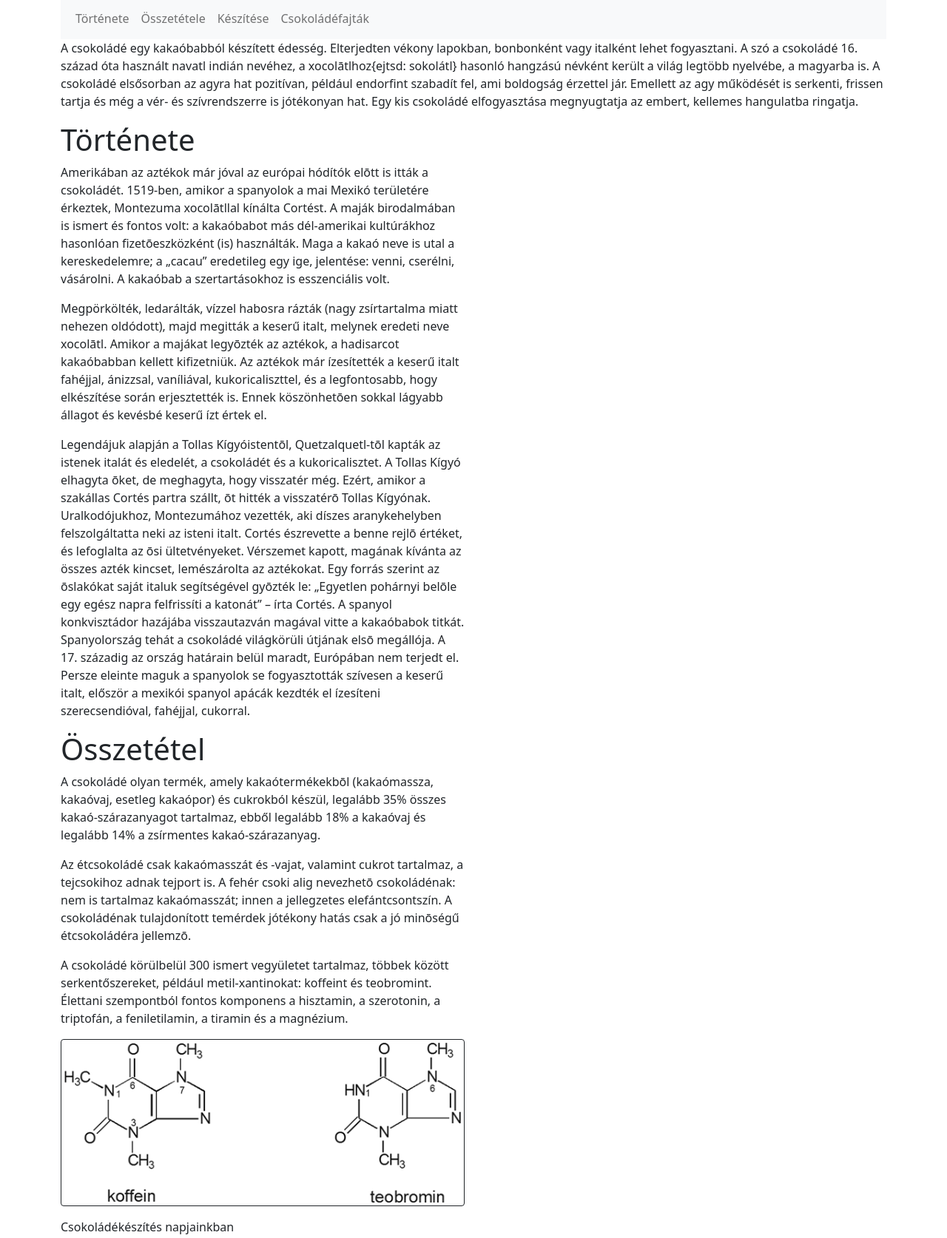
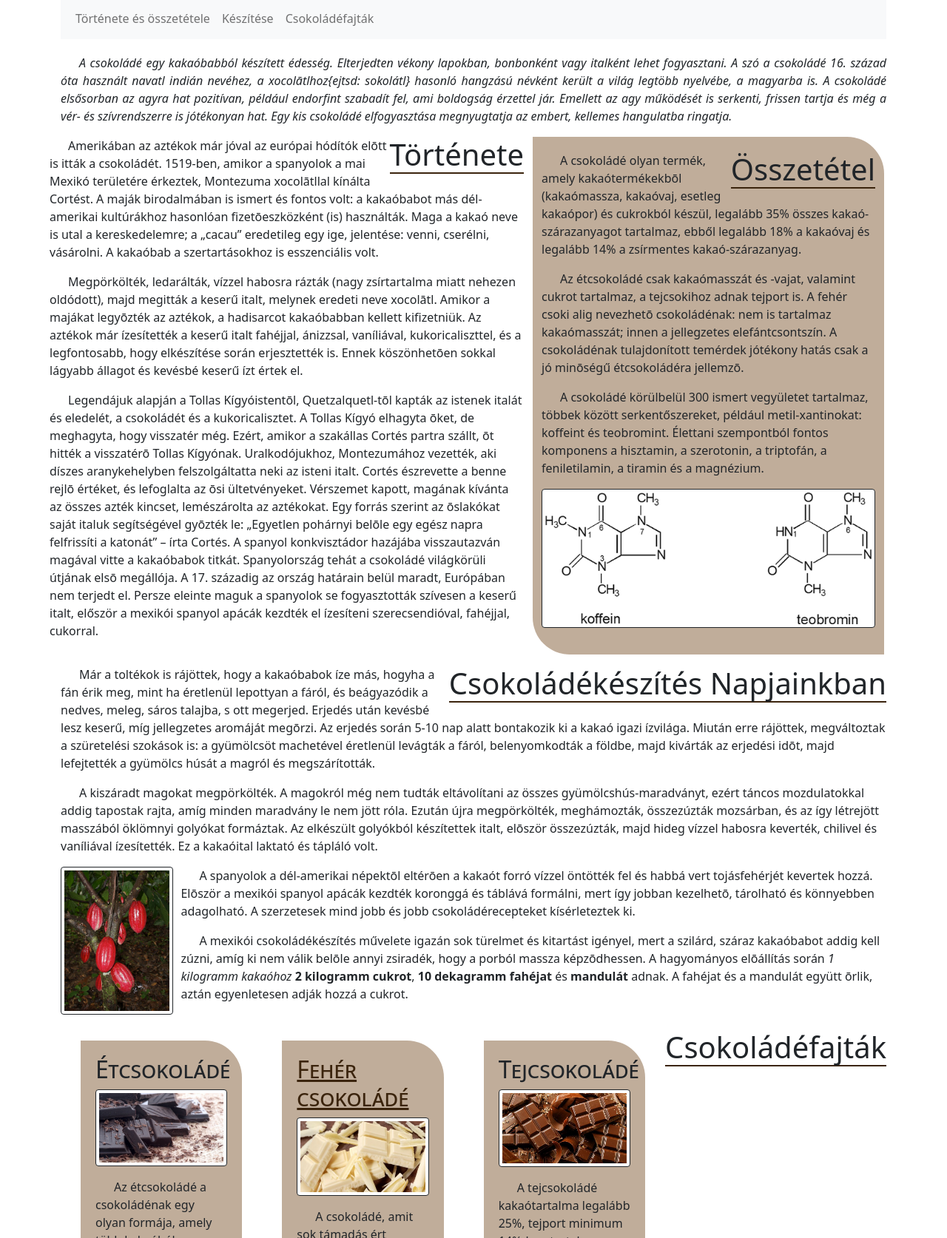
Before and after one commit to BartuczRch/feladat6, a plain HTML site: page index.html in a window 1280 px wide. Shown: the part 352-2026 px from the top of the page at 74% size. Drawn offline with nearby package versions, Linux system fonts and the light colour scheme.

Commit message:
keszallapot

```diff
--- a/index.html
+++ b/index.html
@@ -1,12 +1,13 @@
 <!DOCTYPE html>
-<html>
+<html lang="hu">
 <head>
     <!-- Szükséges elemek -->
     <meta name="viewport" content="width=device-width, initial-scale=1">
-
+<meta charset="utf-8">
     <!-- Bootstrap CSS -->
+    <link rel="stylesheet" href="style.css">
     <link rel="stylesheet" href="bootstrap/css/bootstrap.min.css">
-
+<title>Csokoládé</title>
 </head>
 <body>
     <!-- Fejléc -->
@@ -54,10 +55,7 @@
                 <div class="collapse navbar-collapse">
                     <ul class="navbar-nav">
                         <li class="nav-item active">
-                            <a class="nav-link" href="#tortenetesosszetetel">Története</a>
-                        </li>
-                        <li class="nav-item active">
-                            <a class="nav-link" href="#tortenetesosszetetel">Összetétele</a>
+                            <a class="nav-link" href="#tortenetesosszetetel">Története és összetétele</a>
                         </li>
                         <li class="nav-item">
                             <a class="nav-link" href="#keszitese">Készítése</a>
@@ -70,21 +68,20 @@
             </div>
         </nav>
         <!-- Bevezető -->
-        <p>A csokoládé egy kakaóbabból készített édesség. Elterjedten vékony lapokban, bonbonként vagy italként lehet fogyasztani. A szó a csokoládé 16. század óta használt navatl indián nevéhez, a xocolātlhoz{ejtsd: sokolátl} hasonló hangzású névként került a világ legtöbb nyelvébe, a magyarba is. A csokoládé elsősorban az agyra hat pozitívan, például endorfint szabadít fel, ami boldogság érzettel jár. Emellett az agy működését is serkenti, frissen tartja és még a vér- és szívrendszerre is jótékonyan hat. Egy kis csokoládé elfogyasztása megnyugtatja az embert, kellemes hangulatba ringatja.</p>
+        <p id="bev">A csokoládé egy kakaóbabból készített édesség. Elterjedten vékony lapokban, bonbonként vagy italként lehet fogyasztani. A szó a csokoládé 16. század óta használt navatl indián nevéhez, a xocolātlhoz{ejtsd: sokolátl} hasonló hangzású névként került a világ legtöbb nyelvébe, a magyarba is. A csokoládé elsősorban az agyra hat pozitívan, például endorfint szabadít fel, ami boldogság érzettel jár. Emellett az agy működését is serkenti, frissen tartja és még a vér- és szívrendszerre is jótékonyan hat. Egy kis csokoládé elfogyasztása megnyugtatja az embert, kellemes hangulatba ringatja.</p>
         <!-- Története és összetétele -->
         <section id="tortenetesosszetetel">
+
             <div class="row">
-                <div class="col-12 col-md-6 tortenet">
+
+                <div class="col-12 col-md-7 tortenet">
                     <h1>Története</h1>
+
                     <p>Amerikában az aztékok már jóval az európai hódítók elōtt is itták a csokoládét. 1519-ben, amikor a spanyolok a mai Mexikó területére érkeztek, Montezuma xocolātllal kínálta Cortést. A maják birodalmában is ismert és fontos volt: a kakaóbabot más dél-amerikai kultúrákhoz hasonlóan fizetōeszközként (is) használták. Maga a kakaó neve is utal a kereskedelemre; a „cacau” eredetileg egy ige, jelentése: venni, cserélni, vásárolni. A kakaóbab a szertartásokhoz is esszenciális volt.</p>
                     <p>Megpörkölték, ledarálták, vízzel habosra rázták (nagy zsírtartalma miatt nehezen oldódott), majd megitták a keserű italt, melynek eredeti neve xocolātl. Amikor a majákat legyōzték az aztékok, a hadisarcot kakaóbabban kellett kifizetniük. Az aztékok már ízesítették a keserű italt fahéjjal, ánizzsal, vaníliával, kukoricaliszttel, és a legfontosabb, hogy elkészítése során erjesztették is. Ennek köszönhetōen sokkal lágyabb állagot és kevésbé keserű ízt értek el.</p>
                     <p>Legendájuk alapján a Tollas Kígyóistentōl, Quetzalquetl-tōl kapták az istenek italát és eledelét, a csokoládét és a kukoricalisztet. A Tollas Kígyó elhagyta ōket, de meghagyta, hogy visszatér még. Ezért, amikor a szakállas Cortés partra szállt, ōt hitték a visszatérō Tollas Kígyónak. Uralkodójukhoz, Montezumához vezették, aki díszes aranykehelyben felszolgáltatta neki az isteni italt. Cortés észrevette a benne rejlō értéket, és lefoglalta az ōsi ültetvényeket. Vérszemet kapott, magának kívánta az összes azték kincset, lemészárolta az aztékokat. Egy forrás szerint az ōslakókat saját italuk segítségével gyōzték le: „Egyetlen pohárnyi belōle egy egész napra felfrissíti a katonát” – írta Cortés. A spanyol konkvisztádor hazájába visszautazván magával vitte a kakaóbabok titkát. Spanyolország tehát a csokoládé világkörüli útjának elsō megállója. A 17. századig az ország határain belül maradt, Európában nem terjedt el. Persze eleinte maguk a spanyolok se fogyasztották szívesen a keserű italt, először a mexikói spanyol apácák kezdték el ízesíteni szerecsendióval, fahéjjal, cukorral.</p>
                 </div>
-            </div>
-        </section>
-        <section id="tortenetesosszetetel">
-            <div class="row">
-                <div class="col-12 col-md-6 doboz">
+                <div class="col-12 col-md-5 doboz">
                     <h1>Összetétel</h1>
                     <p>A csokoládé olyan termék, amely kakaótermékekbōl (kakaómassza, kakaóvaj, esetleg kakaópor) és cukrokból készül, legalább 35% összes kakaó-szárazanyagot tartalmaz, ebből legalább 18% a kakaóvaj és legalább 14% a zsírmentes kakaó-szárazanyag.</p>
 					<p>Az étcsokoládé csak kakaómasszát és -vajat, valamint cukrot tartalmaz, a tejcsokihoz adnak tejport is. A fehér csoki alig nevezhetō csokoládénak: nem is tartalmaz kakaómasszát; innen a jellegzetes elefántcsontszín. A csokoládénak tulajdonított temérdek jótékony hatás csak a jó minōségű étcsokoládéra jellemzō.</p>
@@ -99,23 +96,28 @@
         <section>
             <div class="row">
                 <div class="col-12 col-md-12">
-                    <p>Csokoládékészítés napjainkban</p>
+                    <h1>Csokoládékészítés napjainkban</h1>
                     <p>Már a toltékok is rájöttek, hogy a kakaóbabok íze más, hogyha a fán érik meg, mint ha éretlenül lepottyan a fáról, és beágyazódik a nedves, meleg, sáros talajba, s ott megerjed. Erjedés után kevésbé lesz keserű, míg jellegzetes aromáját megōrzi. Az erjedés során 5-10 nap alatt bontakozik ki a kakaó igazi ízvilága. Miután erre rájöttek, megváltoztak a szüretelési szokások is: a gyümölcsöt machetével éretlenül levágták a fáról, belenyomkodták a földbe, majd kivárták az erjedési idōt, majd lefejtették a gyümölcs húsát a magról és megszárították.</p>
                     <p>A kiszáradt magokat megpörkölték. A magokról még nem tudták eltávolítani az összes gyümölcshús-maradványt, ezért táncos mozdulatokkal addig tapostak rajta, amíg minden maradvány le nem jött róla. Ezután újra megpörkölték, meghámozták, összezúzták mozsárban, és az így létrejött masszából öklömnyi golyókat formáztak. Az elkészült golyókból készítettek italt, elōször összezúzták, majd hideg vízzel habosra keverték, chilivel és vaníliával ízesítették. Ez a kakaóital laktató és tápláló volt.</p>
+
                     <figure>
                         <img src="img/csokifa.jpg" id="csokifa" alt="csokifa" title="Csoki fa" class="img-thumbnail border border-dark">
                     </figure>
                     <p>A spanyolok a dél-amerikai népektōl eltérōen a kakaót forró vízzel öntötték fel és habbá vert tojásfehérjét kevertek hozzá. Elōször a mexikói spanyol apácák kezdték koronggá és táblává formálni, mert így jobban kezelhetō, tárolható és könnyebben adagolható. A szerzetesek mind jobb és jobb csokoládérecepteket kísérleteztek ki.</p>
-                    <p>A mexikói csokoládékészítés művelete igazán sok türelmet és kitartást igényel, mert a szilárd, száraz kakaóbabot addig kell zúzni, amíg ki nem válik belōle annyi zsiradék, hogy a porból massza képzōdhessen. A hagyományos elōállítás során 1 kilogramm kakaóhoz <strong>2 kilogramm cukrot</strong>, <strong>10 dekagramm fahéjat</strong> és <strong>mandulát</strong> adnak. A fahéjat és a mandulát együtt ōrlik, aztán egyenletesen adják hozzá a cukrot.</p>
+                    <p>A mexikói csokoládékészítés művelete igazán sok türelmet és kitartást igényel, mert a szilárd, száraz kakaóbabot addig kell zúzni, amíg ki nem válik belōle annyi zsiradék, hogy a porból massza képzōdhessen. A hagyományos elōállítás során <span>1 kilogramm kakaóhoz</span> <strong>2 kilogramm cukrot</strong>, <strong>10 dekagramm fahéjat</strong> és <strong>mandulát</strong> adnak. A fahéjat és a mandulát együtt ōrlik, aztán egyenletesen adják hozzá a cukrot.</p>
                 </div>
             </div>
         </section>
         <!-- Csokoládéfajták -->
+
 		<section id="fajtak">
             <h1>Csokoládéfajták</h1>
             <div class="row">
+
                 <div class="col-sm-12 col-xl-4 alulra">
+
                     <div class="doboz">
+
                         <h2>Étcsokoládé</h2>
                         <figure>
                             <img src="img/etcsokolade.jpg" alt="Étcsokoládé" title="Étcsokoládé" class="img-thumbnail border border-dark">
@@ -125,7 +127,7 @@
                 </div>
                 <div class="col-sm-12 col-xl-4 alulra">
                     <div class="doboz">
-                        <h2>Fehér csokoládé</h2>
+                        <h2><a href="https://hu.wikipedia.org/wiki/Feh%C3%A9r_csokol%C3%A1d%C3%A9" target="_blank">Fehér csokoládé</a></h2>
                         <figure>
                             <img src="img/fehercsokolade.jpg" alt="Fehér csokoládé" title="Fehér csokoládé" class="img-thumbnail border border-dark">
                         </figure>
@@ -136,7 +138,7 @@
                     <div class="doboz">
                         <h2>Tejcsokoládé</h2>
                         <figure>
-
+                            <img src="img/tejcsokolade.jpg" alt="Tejcsokoládé" title="Tejcsokoládé" class="img-thumbnail border border-dark">
                         </figure>
                         <p>A tejcsokoládé kakaótartalma legalább 25%, tejport minimum 14%-ban tartalmaz, ezen kívül kakaóvajat és cukrot is. A tejcsokoládé születése Henri Nestlének köszönhetō, aki rájött, hogyan lehet a tejet sűríteni, így megvalósulhatott a régóta kísérletezett tejcsokoládé. A legnagyobb mennyiségben fogyasztott tejcsokoládé mutatja meg egy ország ízlését csokoládé fronton.</p>
                     </div>
@@ -152,7 +154,7 @@
                 </div>
                 <div class="col-sm-12 col-xl-8 alulra text-center">
                     <div class="doboz">
-                        <table class="table">
+                        <table class="table table-light table-striped">
                             <caption><h2>Ásványianyag-tartalom 100 grammban</h2></caption>
                             <tr>
                                 <th>Ásványi anyag</th>
@@ -194,6 +196,11 @@
                                 <td>3,9 mg</td>
                                 <td>0,3 mg</td>
                             </tr>
+                            <tr>
+                                <td>Cink</td>
+                                <td>6,9 mg</td>
+                                <td>0,2 mg</td>
+                            </tr>
                         </table>
                     </div>
                 </div>
--- a/style.css
+++ b/style.css
@@ -90,3 +90,26 @@ span
     user-select: none;
     touch-action: manipulation;
 }
+
+footer{
+    text-align: center;
+    font-size: 30px;
+    margin: 15px;
+}
+#csokifa{
+    max-width: 200px;
+    max-height: 200px;
+    margin: 0 10px 20px 0;
+    float: left;
+}
+
+h1{
+    font-size: 180%;
+    text-transform: capitalize;
+    float: right;
+    border-bottom: 2px solid rgb(59,36,13);
+}
+#bev{
+    text-align: justify;
+    font-style: italic;
+}
```
Also changed, not shown: indexValidalas.png (added), styleValidalas.png (added), 1 other file.
